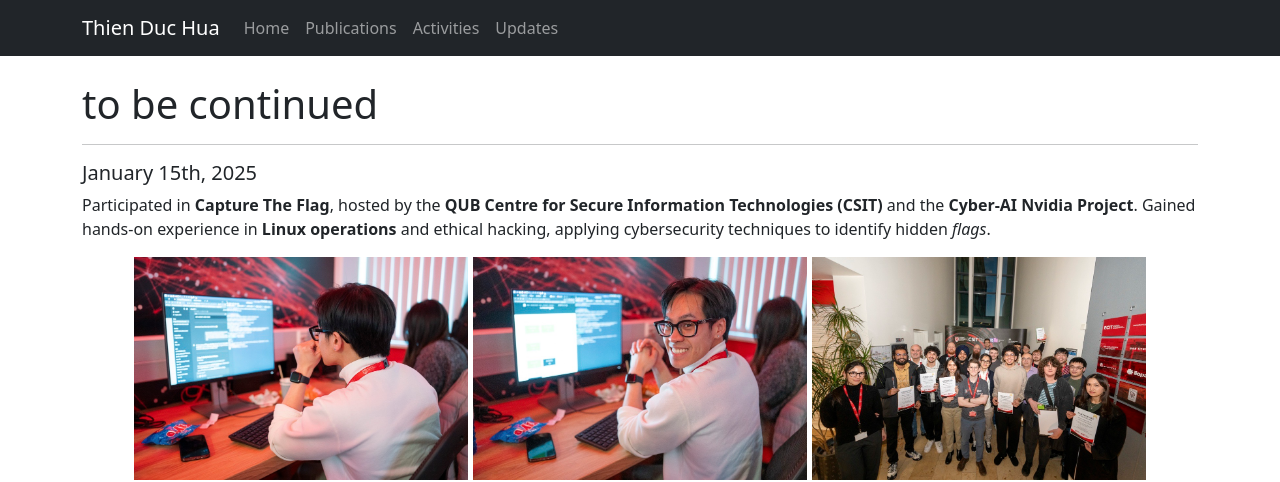
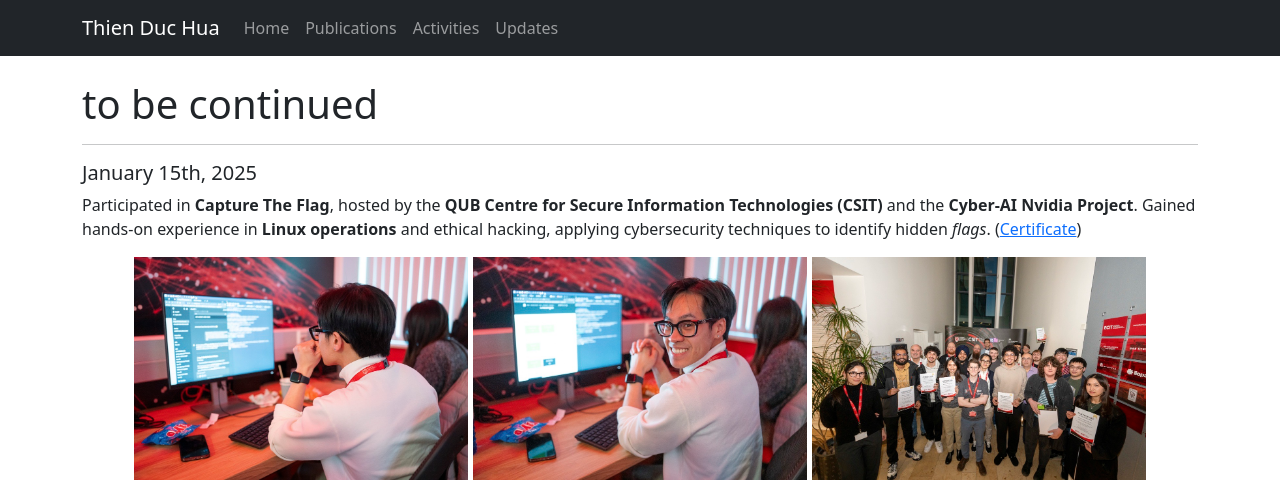
Before and after one commit to thienduchua/thienduchua.github.io, a Jekyll site: the page built from updates.md, in a window 1280 px wide. Shown: the top 482 px of the page. Built offline with Jekyll 4.4.1, drawn with Linux system fonts in a browser that asks for light colours.

Commit message:
Update updates.md

```diff
--- a/updates.md
+++ b/updates.md
@@ -8,7 +8,7 @@ title: Updates
 ---
 
 ##### January 15th, 2025
-Participated in **Capture The Flag**, hosted by the **QUB Centre for Secure Information Technologies (CSIT)** and the **Cyber-AI Nvidia Project**. Gained hands-on experience in **Linux operations** and ethical hacking, applying cybersecurity techniques to identify hidden *flags*.
+Participated in **Capture The Flag**, hosted by the **QUB Centre for Secure Information Technologies (CSIT)** and the **Cyber-AI Nvidia Project**. Gained hands-on experience in **Linux operations** and ethical hacking, applying cybersecurity techniques to identify hidden *flags*. ([Certificate](https://drive.google.com/file/d/1dfAe-reBrLeptwaI5z4wB1ufGahwsJIf/view))
 <div align="center">
     <img src="/assets/ctf_1.jpg" alt="1" width="30%">
     <img src="/assets/ctf_2.jpg" alt="2" width="30%">
```
